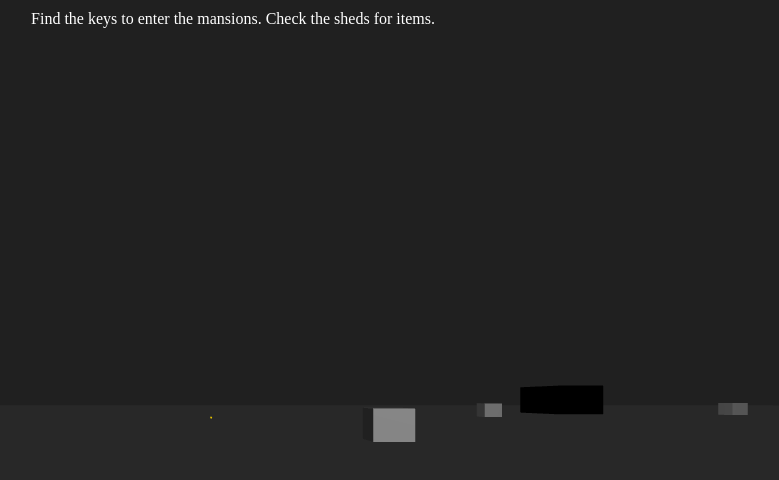
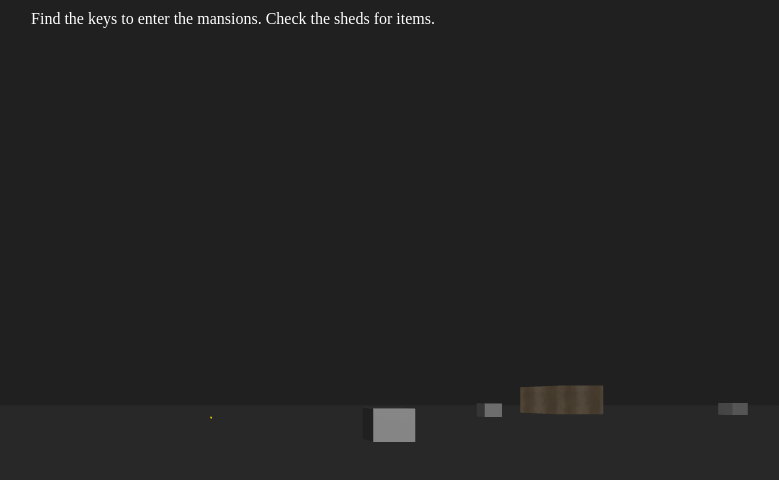
Before and after one commit to mikeyalyn/spooki, a plain HTML site: page index.html in a window 1280 px wide. Shown: the whole page, without its empty margins (407-1186 px from the left). Drawn offline with nearby package versions, Linux system fonts and the light colour scheme; animation ran at ten frames a second.

Commit message:
Update index.html

```diff
--- a/index.html
+++ b/index.html
@@ -81,7 +81,7 @@
 
         function addMansions() {
             const geometry = new THREE.BoxGeometry(30, 20, 50);
-            const texture = new THREE.TextureLoader().load('gravel_road1.jpg');
+            const texture = new THREE.TextureLoader().load('assets/gravel_road1.jpg');
             const material = new THREE.MeshBasicMaterial({ map: texture });
             for (let i = 0; i < 3; i++) {
                 const mansion = new THREE.Mesh(geometry, material);
```
